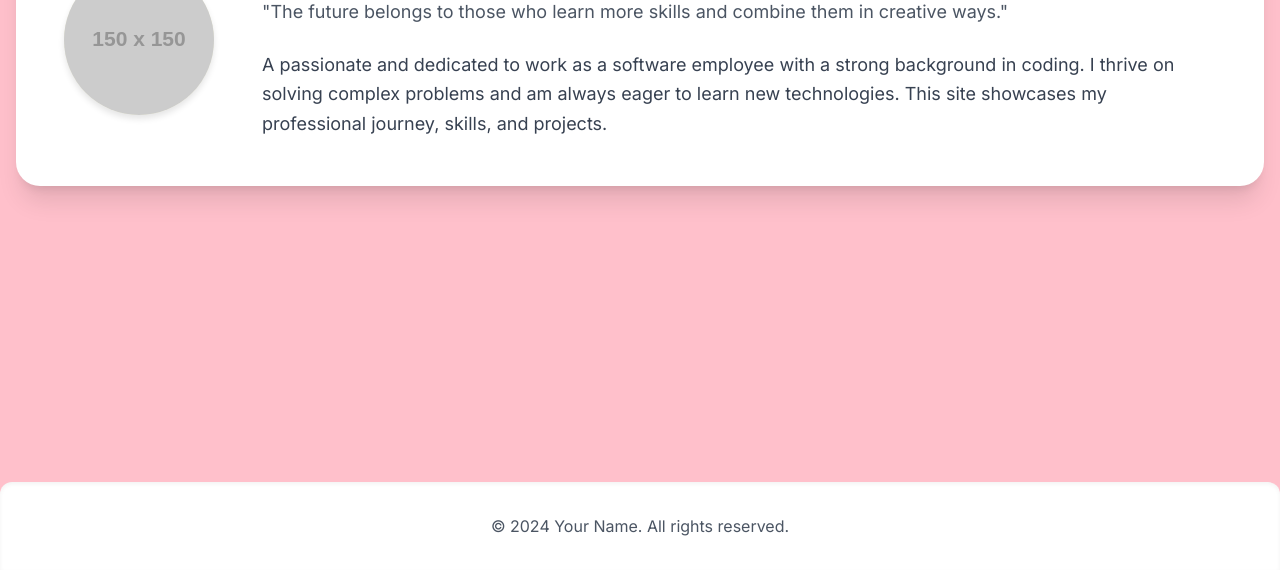
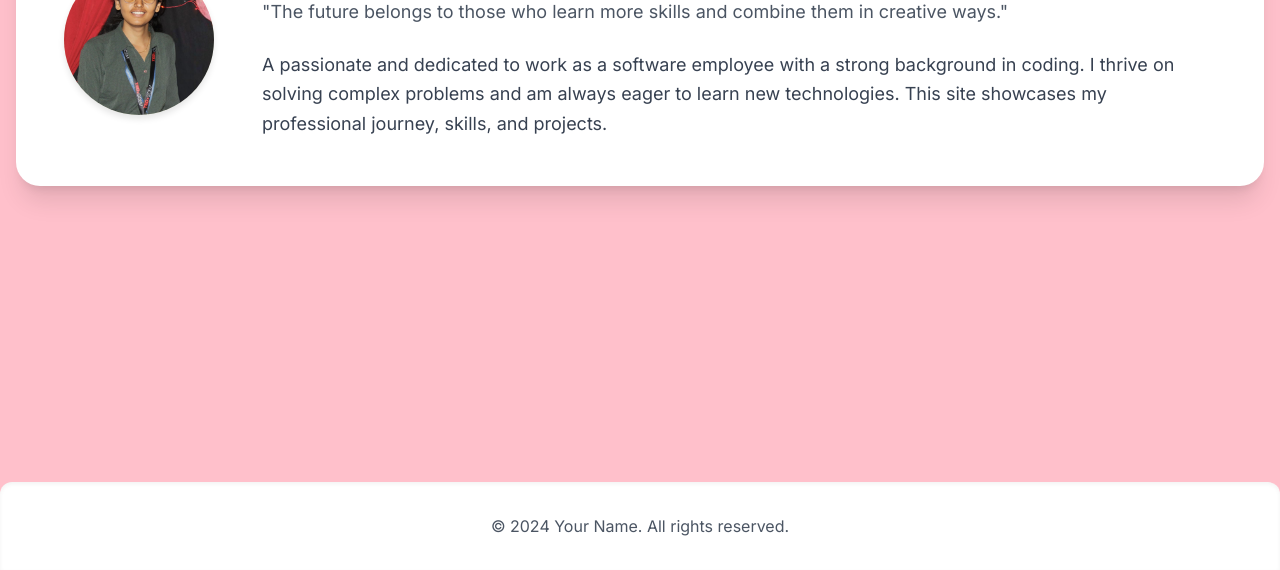
Before and after one commit to himanisadanala/resume, a plain HTML site: page index.html in a window 1280 px wide. Shown: the part 230-800 px from the top of the page. Drawn offline with nearby package versions, Linux system fonts and the light colour scheme; placeholder pictures from the web are drawn by us.

Commit message:
Fix HTML encoding issues and update image source

```diff
--- a/index.html
+++ b/index.html
@@ -51,7 +51,7 @@
 
         <section id="home-page" class="page-section p-8 md:p-12 bg-white rounded-3xl shadow-xl flex flex-col md:flex-row items-center space-y-6 md:space-y-0 md:space-x-12">
             <div class="photo-placeholder flex-shrink-0 mb-6 md:mb-0">
-                <img src="https://placehold.co/150x150/805ad5/ffffff/png?text=Your+Photo" alt="Sadanala Himani Profile Photo" class="w-full h-full object-cover">
+                <img src="IMG-20251031-WA0001.jpg" alt="Sadanala Himani Profile Photo" class="w-full h-full object-cover">
             </div>
             <div class="text-center md:text-left flex-grow">
                 <h2 class="text-4xl font-bold mb-4 text-gray-900">
```
